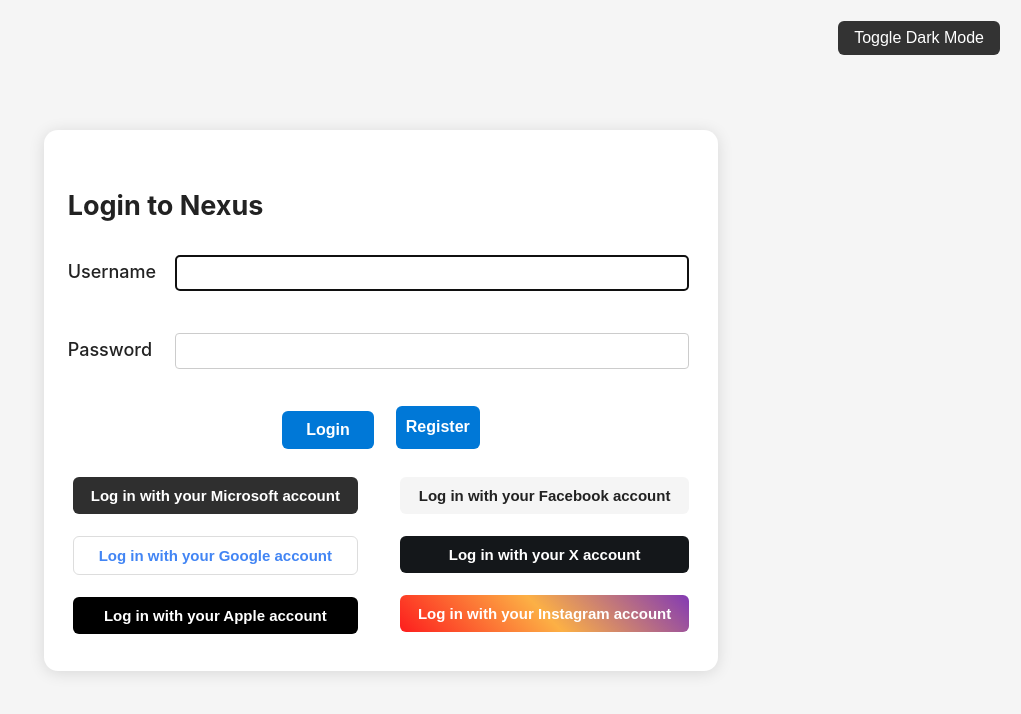
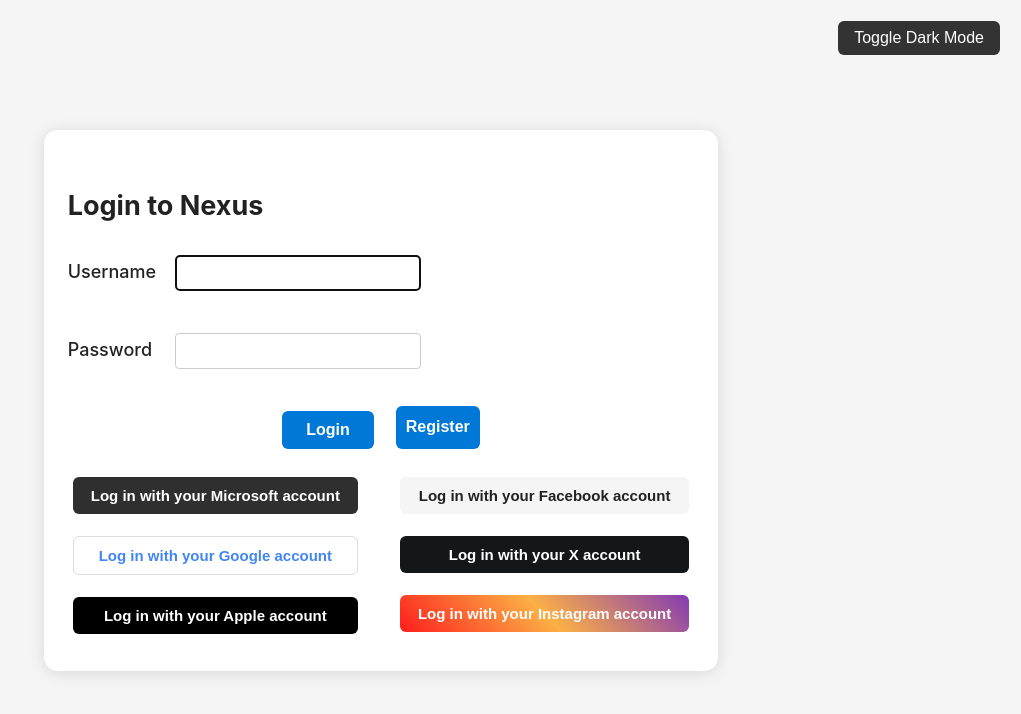
Before and after one commit to nbcr/Nexus, a plain HTML site: page app/static/login.html in a window 1280 px wide. Shown: the whole page, without its empty margins (259-1280 px from the left). Drawn offline with Linux system fonts and the light colour scheme.

Commit message:
Reduce width of username and password input fields for balanced login form appearance

```diff
--- a/app/static/css/index.css
+++ b/app/static/css/index.css
@@ -10,7 +10,7 @@
     font-weight: 500;
 }
 .form-row-inline input {
-    flex: 1;
+    width: 220px;
     padding: 8px 12px;
     font-size: 16px;
     border-radius: 4px;
```
